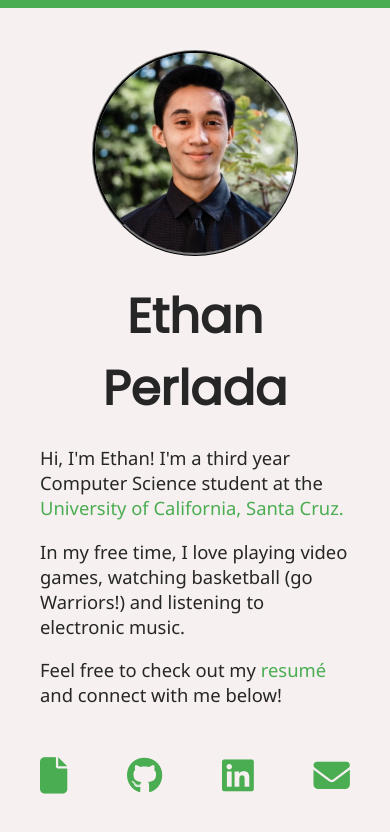
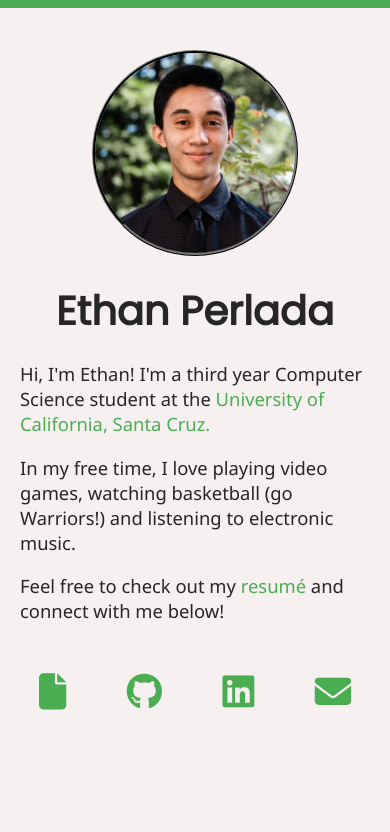
Before and after one commit to eperlada/eperlada.github.io, a plain HTML site: page index.html in a window 390 px wide. Drawn offline with Linux system fonts and the light colour scheme.

Commit message:
Fixed name taking up 2 lines on mobile devices

```diff
--- a/style.css
+++ b/style.css
@@ -49,18 +49,18 @@ nav {
   justify-content: space-between;
 }
 
-@media screen and (max-width: 800px) {
+@media screen and (max-width: 700px) {
   body {
-    margin: 5vh 40px;
+    margin: 5vh 20px;
   }
   h1 {
-    font-size: 3rem;
+    font-size: 2.5rem;
   }
   #headshot {
     height: 200px;
   }
   nav {
-    max-width: 20em;
+    max-width: 15em;
     justify-content: space-between;
   }
   nav i {
```
